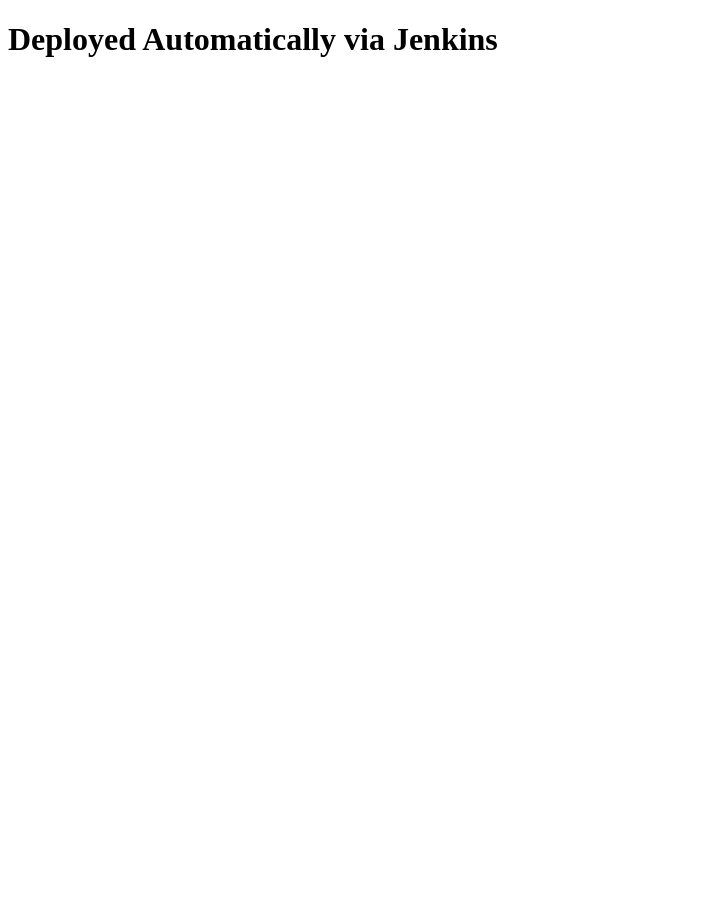
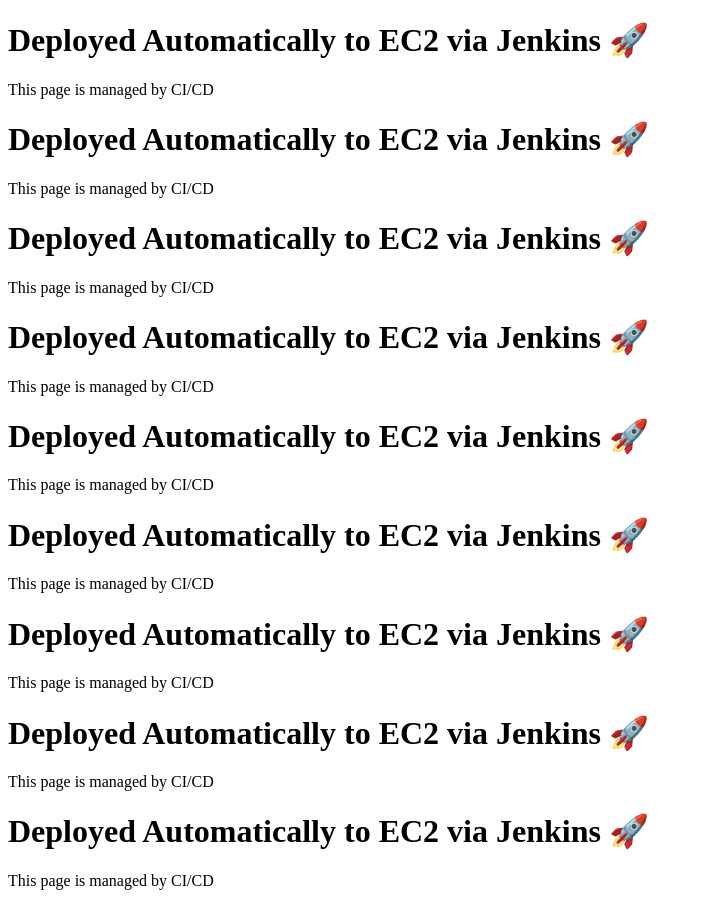
Before and after one commit to muzaffar-1/docker-beginner-project, a plain HTML site: page index.html in a window 1280 px wide. Shown: the whole page, without its empty margins (0-702 px from the left). Before the commit the page ends 800 px from the top, so only its background shows below. Drawn offline with Linux system fonts and the light colour scheme.

Commit message:
Unified web page for EC2 auto deploy

```diff
--- a/index.html
+++ b/index.html
@@ -1,6 +1,90 @@
 <!DOCTYPE html>
 <html>
+<head>
+  <title>Auto Deployed via Jenkins</title>
+</head>
 <body>
-  <h1>Deployed Automatically via Jenkins</h1>
+  <h1>Deployed Automatically to EC2 via Jenkins 🚀</h1>
+  <p>This page is managed by CI/CD</p>
 </body>
 </html>
+<!DOCTYPE html>
+<html>
+	<head>
+		  <title>Auto Deployed via Jenkins</title>
+	</head>
+	<body>
+		  <h1>Deployed Automatically to EC2 via Jenkins 🚀</h1>
+		    <p>This page is managed by CI/CD</p>
+	</body>
+</html>
+<!DOCTYPE html>
+<html>
+	<head>
+		  <title>Auto Deployed via Jenkins</title>
+	</head>
+	<body>
+		  <h1>Deployed Automatically to EC2 via Jenkins 🚀</h1>
+		    <p>This page is managed by CI/CD</p>
+	</body>
+</html>
+<!DOCTYPE html>
+<html>
+	<head>
+		  <title>Auto Deployed via Jenkins</title>
+	</head>
+	<body>
+		  <h1>Deployed Automatically to EC2 via Jenkins 🚀</h1>
+		    <p>This page is managed by CI/CD</p>
+	</body>
+</html>
+<!DOCTYPE html>
+<html>
+	<head>
+		  <title>Auto Deployed via Jenkins</title>
+	</head>
+	<body>
+		  <h1>Deployed Automatically to EC2 via Jenkins 🚀</h1>
+		    <p>This page is managed by CI/CD</p>
+	</body>
+</html>
+<!DOCTYPE html>
+<html>
+	<head>
+		  <title>Auto Deployed via Jenkins</title>
+	</head>
+	<body>
+		  <h1>Deployed Automatically to EC2 via Jenkins 🚀</h1>
+		    <p>This page is managed by CI/CD</p>
+	</body>
+</html>
+<!DOCTYPE html>
+<html>
+	<head>
+		  <title>Auto Deployed via Jenkins</title>
+	</head>
+	<body>
+		  <h1>Deployed Automatically to EC2 via Jenkins 🚀</h1>
+		    <p>This page is managed by CI/CD</p>
+	</body>
+</html>
+<!DOCTYPE html>
+<html>
+	<head>
+		  <title>Auto Deployed via Jenkins</title>
+	</head>
+	<body>
+		  <h1>Deployed Automatically to EC2 via Jenkins 🚀</h1>
+		    <p>This page is managed by CI/CD</p>
+	</body>
+</html>
+<!DOCTYPE html>
+<html>
+	<head>
+		  <title>Auto Deployed via Jenkins</title>
+	</head>
+	<body>
+		  <h1>Deployed Automatically to EC2 via Jenkins 🚀</h1>
+		    <p>This page is managed by CI/CD</p>
+	</body>
+</html>
```
